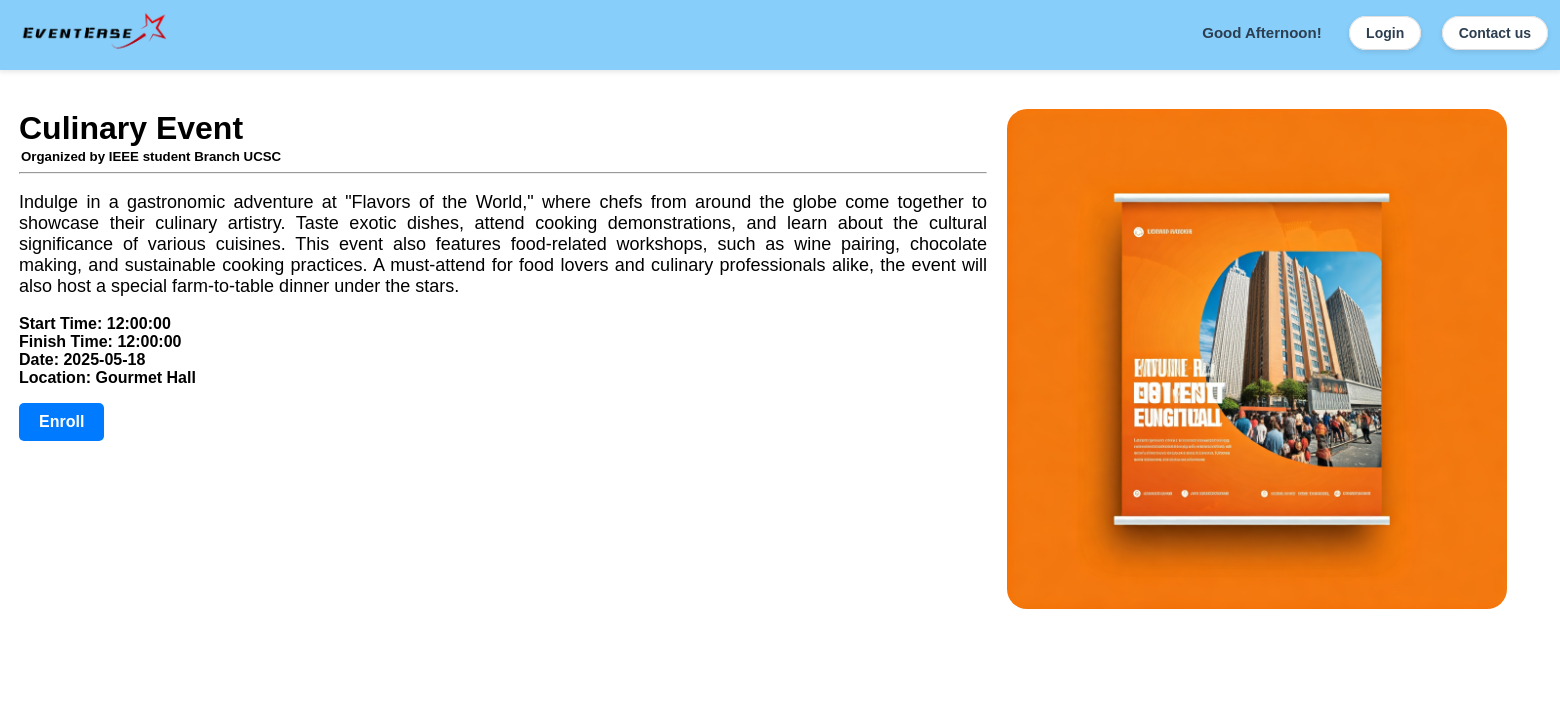
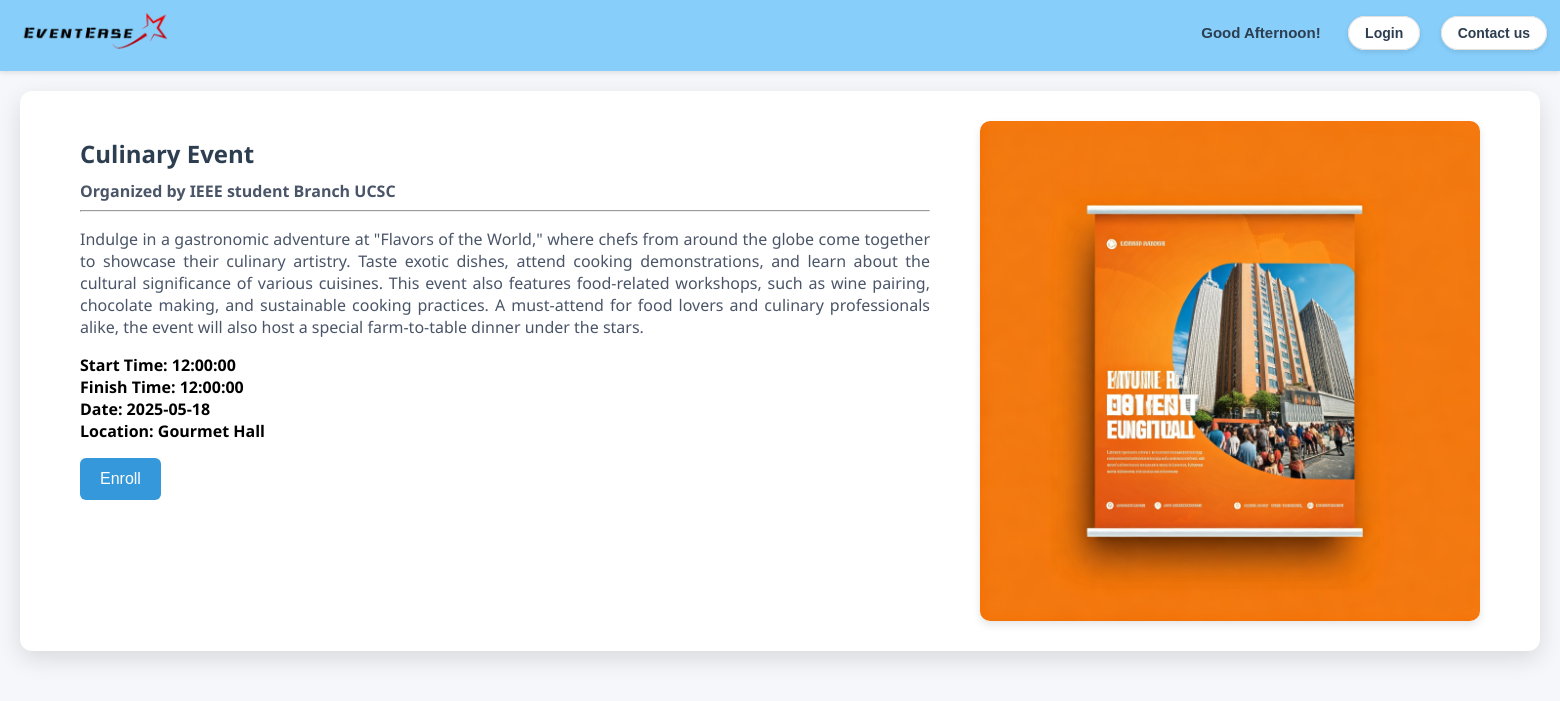
Before and after one commit to PasindhuHeshan/Eventease, a PHP site: page /event.php?no=5 in a window 1560 px wide. Shown: the top 701 px of the page. Run offline with PHP 8.4, Linux system fonts and the light colour scheme; data comes from the database, SQL or seed files in the repository; some libraries are stand-ins or nearby versions.

Commit message:
event changes added

```diff
--- a/app/views/events/event.php
+++ b/app/views/events/event.php
@@ -5,92 +5,6 @@
 <html>
 <head>
     <link rel="stylesheet" type="text/css" href="./css/event.css">
-    <style>
-        .button {
-            padding: 10px 20px;
-            font-size: 16px;
-            border: none;
-            border-radius: 5px;
-            cursor: pointer;
-        }
-        .enroll-button {
-            background-color: #007bff;
-            color: white;
-        }
-        .enroll-button.disabled {
-            background-color: #6c757d;
-            cursor: not-allowed;
-        }
-        .remove-enroll-button {
-            background-color: #28a745;
-            color: white;
-        }
-        .remove-enroll-button.disabled {
-            background-color: #6c757d;
-            cursor: not-allowed;
-        }
-        .main {
-            display: flex;
-            justify-content: space-between;
-            align-items: flex-start;
-        }
-        .event-details {
-            flex: 1;
-            margin-right: 20px;
-        }
-
-        .event-details h1{
-            margin-bottom: 0;
-        }
-
-        .event-details h5{
-            margin: 2px;
-        }
-        .cover {
-            flex: 0 0 500px;
-        }
-        .cover-img {
-            max-width: 100%;
-            height: auto;
-        }
-        .notice {
-            color: red;
-            font-size: smaller;
-        }
-        .modal {
-            display: none;
-            position: fixed;
-            z-index: 1;
-            left: 0;
-            top: 0;
-            width: 100%;
-            height: 100%;
-            overflow: auto;
-            background-color: rgb(0,0,0);
-            background-color: rgba(0,0,0,0.4);
-            align-content: space-evenly;
-        }
-        .modal-content {
-            background-color: #fefefe;
-            padding: 20px;
-            border-radius: 20px;
-            justify-self: center;
-            border: 1px solid #888;
-            width: max-content;
-        }
-        .close {
-            color: #aaa;
-            float: right;
-            font-size: 28px;
-            font-weight: bold;
-        }
-        .close:hover,
-        .close:focus {
-            color: black;
-            text-decoration: none;
-            cursor: pointer;
-        }
-    </style>
 </head>
 <body>
     <main class="main">
--- a/app/views/events/upcoming.php
+++ b/app/views/events/upcoming.php
@@ -12,9 +12,11 @@
                         <h3><?php echo $data['name']; ?></h3>
                         <hr>
                         <p>
-                            Time: <?php echo $data['time']; ?>
+                            Start Time: <?php echo $data['time']; ?>
                             <br>
                             Date: <?php echo $data['date']; ?>
+                            <br>
+                            Venue: <?php echo $data['location']; ?>
                             <br>
                         </p>
                     </div>
--- a/public/css/event.css
+++ b/public/css/event.css
@@ -1,29 +1,122 @@
+body {
+    margin: 0;
+    background-color: #f5f7fa;
+    font-family: 'Segoe UI', Tahoma, Geneva, Verdana, sans-serif;
+}
+
 .main {
-    padding: 20px;
-    margin: 0 20 20 20px;
-    width: 186vh;
+    padding: 30px 60px;
+    border-radius: 12px;
+    margin: 20px;
+    background-color: white;
+    box-shadow: 0 8px 24px rgba(0, 0, 0, 0.12);
+    display: flex;
+    justify-content: space-between;
+    align-items: flex-start;
+    /* width: fit-content; */
 }
-.cover{
-    width: 100%;
-    justify-items: center;
+
+.event-details {
+    flex: 1;
+    margin-right: 50px;
+    display: flex;
+    flex-direction: column;
+    gap: 20px;
 }
-.cover-img {
-    width: -webkit-fill-available;
-    border-radius: 20px;
-    height: auto;
-    display: block;
-    margin: 20px 0; /* Space around the image */
+
+.event-details h1 {
+    margin-bottom: 10px;
+    color: #2c3e50;
+    font-size: 24px;
+}
+
+.event-details h5 {
+    margin: 0;
+    color: #4a5568;
+    font-size: 16px;
 }
 
 .details {
     text-align: justify;
-    font-size: large;
+    font-size: 16px;
+    color: #4a5568;
+}
+
+.cover {
+    flex: 0 0 500px;
+    display: flex;
+    justify-content: center;
+    align-items: center;
+}
+
+.cover-img {
+    max-width: 100%;
+    height: auto;
+    border-radius: 10px;
+    box-shadow: 0 4px 8px rgba(0, 0, 0, 0.1);
 }
 
 button {
-    padding: 6px;
-    color: rgba(0, 0, 0, 0.726);
-    background-color: white;
-    border-radius: 8px;
+    background-color: #3498db;
+    color: white;
+    border: none;
+    border-radius: 6px;
+    font-size: 16px;
+    font-weight: 500;
+    padding: 12px 20px;
+    cursor: pointer;
+    transition: background-color 0.3s, transform 0.1s;
+}
+
+button:hover {
+    background-color: #2980b9;
+    box-shadow: 0 4px 8px rgba(0, 0, 0, 0.1);
+}
+
+.enroll-button.disabled,
+.remove-enroll-button.disabled {
+    background-color: #6c757d;
+    cursor: not-allowed;
+}
+
+.notice {
+    color: #e74c3c;
+    font-size: 14px;
+    font-weight: 400;
+    margin-top: 5px;
+}
+
+.modal {
+    display: none;
+    position: fixed;
+    z-index: 1;
+    left: 0;
+    top: 0;
+    width: 100%;
+    height: 100%;
+    overflow: auto;
+    background-color: rgba(0, 0, 0, 0.4);
+}
+
+.modal-content {
+    background-color: #fefefe;
+    padding: 20px;
+    border-radius: 12px;
+    border: 1px solid #888;
+    width: fit-content;
+    margin: 15% auto;
+}
+
+.close {
+    color: #aaa;
+    float: right;
+    font-size: 28px;
     font-weight: bold;
 }
+
+.close:hover,
+.close:focus {
+    color: black;
+    text-decoration: none;
+    cursor: pointer;
+}
```
Also changed, not shown: public/css/upcomingstyle.css (+4 -4 lines).
